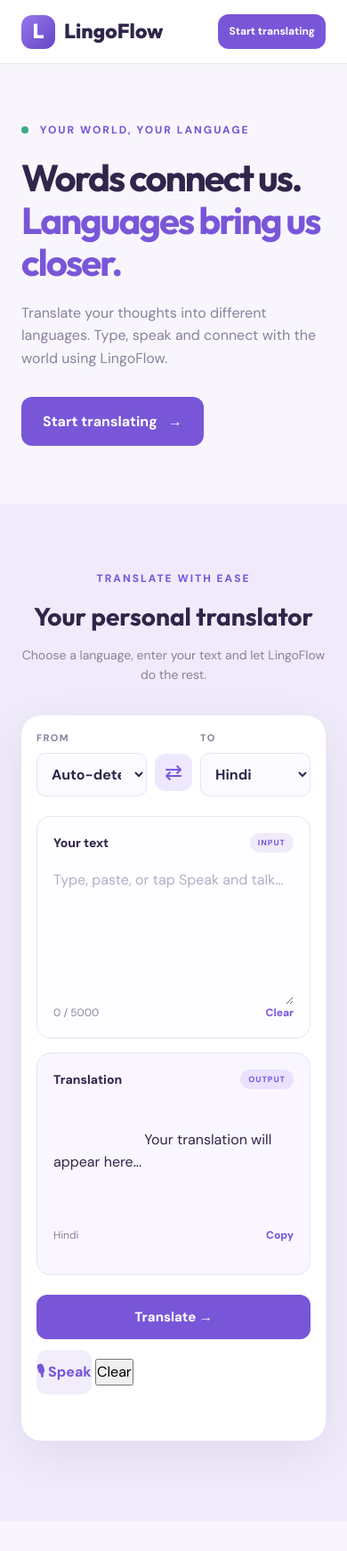
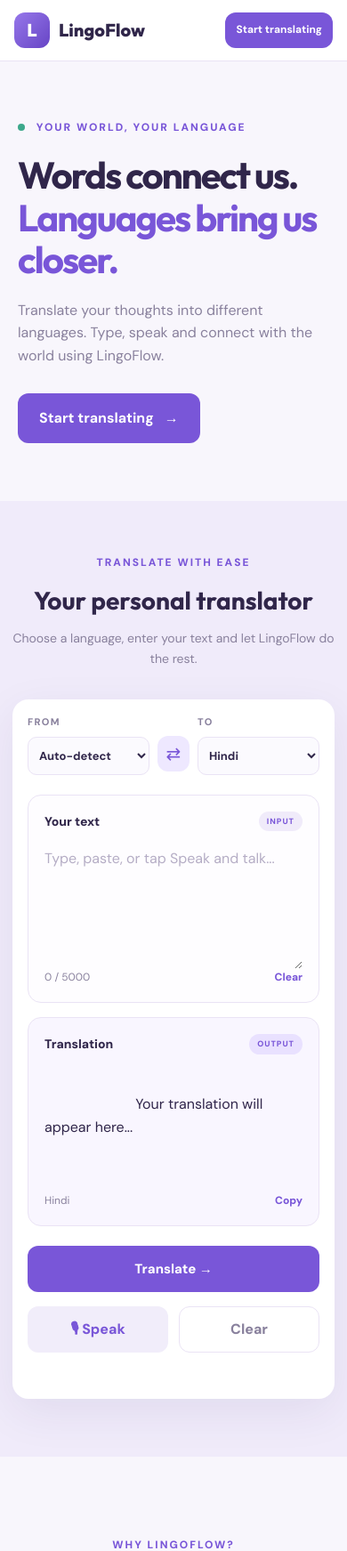
Before and after one commit to Maqdubia/LingoFlow, a Flask app: page / in a window 390 px wide. Shown: the top 1743 px of the page at 89% size. Run offline with Flask 3, Linux system fonts and the light colour scheme.

Commit message:
Update style.css

```diff
--- a/static/style.css
+++ b/static/style.css
@@ -28,9 +28,7 @@ body {
     line-height: 1.6;
 }
 
-button,
-select,
-textarea {
+button, select, textarea {
     font: inherit;
 }
 
@@ -44,7 +42,7 @@ a {
 }
 
 .navbar {
-    background: rgba(255, 255, 255, 0.95);
+    background: rgba(255, 255, 255, 0.96);
     border-bottom: 1px solid var(--border);
     position: sticky;
     top: 0;
@@ -71,8 +69,8 @@ a {
 }
 
 .brand-icon {
-    width: 38px;
-    height: 38px;
+    width: 40px;
+    height: 40px;
     display: grid;
     place-items: center;
     border-radius: 12px;
@@ -92,8 +90,7 @@ a {
     color: var(--primary);
 }
 
-.nav-button,
-.primary-button {
+.nav-button, .primary-button {
     display: inline-flex;
     align-items: center;
     gap: 12px;
@@ -105,9 +102,7 @@ a {
     transition: 0.2s;
 }
 
-.nav-button:hover,
-.primary-button:hover,
-.translate-button:hover {
+.nav-button:hover, .primary-button:hover, .translate-button:hover {
     background: var(--primary-dark);
     transform: translateY(-2px);
 }
@@ -130,8 +125,7 @@ a {
     z-index: 2;
 }
 
-.hero-label,
-.eyebrow {
+.hero-label, .eyebrow {
     color: var(--primary);
     font-size: 12px;
     letter-spacing: 2px;
@@ -199,27 +193,10 @@ a {
     box-shadow: 0 12px 35px rgba(70, 45, 120, 0.12);
 }
 
-.card-one {
-    top: 25px;
-    left: 5px;
-    color: var(--primary);
-}
-
-.card-two {
-    top: 80px;
-    right: 0;
-}
-
-.card-three {
-    bottom: 40px;
-    left: 0;
-}
-
-.card-four {
-    bottom: 15px;
-    right: 15px;
-    color: var(--primary);
-}
+.card-one { top: 25px; left: 5px; color: var(--primary); }
+.card-two { top: 80px; right: 0; }
+.card-three { bottom: 40px; left: 0; }
+.card-four { bottom: 15px; right: 15px; color: var(--primary); }
 
 .translator-section {
     padding: 70px 24px 90px;
@@ -264,6 +241,7 @@ a {
     display: flex;
     flex-direction: column;
     gap: 7px;
+    min-width: 0;
 }
 
 .language-select label {
@@ -275,6 +253,7 @@ a {
 
 .language-select select {
     width: 100%;
+    min-width: 0;
     padding: 12px;
     border: 1px solid var(--border);
     background: #FBFAFE;
@@ -292,6 +271,7 @@ a {
     margin-top: 20px;
     width: 42px;
     height: 42px;
+    flex-shrink: 0;
     border: none;
     border-radius: 12px;
     background: var(--light-purple);
@@ -310,27 +290,23 @@ a {
 }
 
 .translation-panel {
-    min-height: 250px;
+    min-height: 260px;
     border: 1px solid var(--border);
     border-radius: 15px;
     padding: 18px;
     display: flex;
     flex-direction: column;
+    min-width: 0;
 }
 
-.input-panel {
-    background: #FEFDFF;
-}
+.input-panel { background: #FEFDFF; }
+.output-panel { background: #F9F6FF; }
 
-.output-panel {
-    background: #F9F6FF;
-}
-
-.panel-heading,
-.panel-bottom {
+.panel-heading, .panel-bottom {
     display: flex;
     align-items: center;
     justify-content: space-between;
+    gap: 10px;
 }
 
 .panel-heading {
@@ -347,9 +323,7 @@ a {
     letter-spacing: 1px;
 }
 
-.output-tag {
-    background: #E9E1FF;
-}
+.output-tag { background: #E9E1FF; }
 
 textarea {
     width: 100%;
@@ -364,9 +338,7 @@ textarea {
     font-size: 16px;
 }
 
-textarea::placeholder {
-    color: #B5ADC5;
-}
+textarea::placeholder { color: #B5ADC5; }
 
 .output-text {
     min-height: 155px;
@@ -390,39 +362,53 @@ textarea::placeholder {
     font-size: 12px;
 }
 
-.text-button:hover {
-    text-decoration: underline;
-}
+.text-button:hover { text-decoration: underline; }
 
 .translator-actions {
-    display: grid;
-    grid-template-columns: 1fr 1.5fr 1fr;
-    gap: 12px;
+    display: flex;
+    align-items: center;
+    justify-content: space-between;
+    gap: 16px;
     margin-top: 22px;
 }
 
-.secondary-button,
-.translate-button {
-    min-height: 50px;
+.input-actions {
+    display: flex;
+    align-items: center;
+    gap: 12px;
+}
+
+.secondary-button, .clear-action-button, .translate-button {
+    min-height: 52px;
     border-radius: 12px;
     font-weight: 800;
     border: none;
     transition: 0.2s;
+    padding: 0 24px;
 }
 
 .secondary-button {
     background: #F1EDFA;
     color: var(--primary);
+    min-width: 150px;
 }
 
-.secondary-button:hover {
+.secondary-button:hover, .clear-action-button:hover {
     background: #E7DFFF;
+}
+
+.clear-action-button {
+    background: white;
+    border: 1px solid var(--border);
+    color: var(--muted);
+    min-width: 90px;
 }
 
 .translate-button {
     background: var(--primary);
     color: white;
     font-size: 15px;
+    min-width: 220px;
 }
 
 .translate-button:disabled {
@@ -437,15 +423,11 @@ textarea::placeholder {
     margin-top: 13px;
     color: var(--muted);
     font-size: 13px;
+    overflow-wrap: anywhere;
 }
 
-.status-message.error {
-    color: #C34C5B;
-}
-
-.status-message.success {
-    color: var(--green);
-}
+.status-message.error { color: #C34C5B; }
+.status-message.success { color: var(--green); }
 
 .features-section {
     max-width: 1180px;
@@ -501,9 +483,7 @@ textarea::placeholder {
     border-top: 1px solid var(--border);
 }
 
-.footer-brand {
-    justify-content: center;
-}
+.footer-brand { justify-content: center; }
 
 .footer p {
     color: var(--muted);
@@ -516,6 +496,10 @@ textarea::placeholder {
     font-size: 11px;
 }
 
+#translator {
+    scroll-margin-top: 90px;
+}
+
 @media (max-width: 850px) {
     .hero-decoration {
         width: 280px;
@@ -526,16 +510,20 @@ textarea::placeholder {
     .features-grid {
         grid-template-columns: repeat(2, 1fr);
     }
+
+    .translate-button {
+        min-width: 190px;
+    }
 }
 
 @media (max-width: 650px) {
     .nav-container {
         flex-wrap: wrap;
+        padding: 14px 16px;
     }
 
-    .nav-links {
-        display: none;
-    }
+    .brand { font-size: 20px; }
+    .nav-links { display: none; }
 
     .nav-button {
         padding: 10px 12px;
@@ -543,48 +531,71 @@ textarea::placeholder {
     }
 
     .hero {
-        padding-top: 65px;
-        padding-bottom: 65px;
+        padding: 65px 20px;
     }
 
-    .hero-decoration {
-        display: none;
-    }
+    .hero-decoration { display: none; }
+    .hero h1 { font-size: 42px; }
 
-    .hero h1 {
-        font-size: 42px;
+    .translator-section {
+        padding: 55px 14px 65px;
     }
 
     .translator-card {
         padding: 17px;
+        border-radius: 18px;
+    }
+
+    .language-bar { gap: 9px; }
+
+    .language-select select {
+        padding: 11px 8px;
+        font-size: 13px;
+    }
+
+    .swap-button {
+        width: 36px;
+        height: 40px;
+        font-size: 20px;
     }
 
     .translation-panels {
         grid-template-columns: 1fr;
     }
 
-    .language-bar {
-        gap: 9px;
+    .translation-panel {
+        min-height: 230px;
     }
 
     .translator-actions {
+        flex-direction: column;
+        align-items: stretch;
+    }
+
+    .input-actions {
+        display: grid;
         grid-template-columns: 1fr 1fr;
     }
 
-    .translate-button {
-        grid-column: 1 / -1;
-        grid-row: 1;
+    .secondary-button, .clear-action-button {
+        width: 100%;
+        min-width: 0;
     }
 
-    .features-grid {
-        grid-template-columns: 1fr;
+    .translate-button {
+        width: 100%;
+        min-width: 0;
+        order: -1;
     }
 
-    .section-heading h2 {
-        font-size: 28px;
-    }
+    .features-grid { grid-template-columns: 1fr; }
+
+    .section-heading h2 { font-size: 28px; }
 }
 
-#translator {
-    scroll-margin-top: 90px;
+@media (max-width: 380px) {
+    .language-bar { gap: 6px; }
+    .language-select select { font-size: 12px; }
+    .swap-button { width: 32px; }
+    .hero h1 { font-size: 36px; }
 }
```
